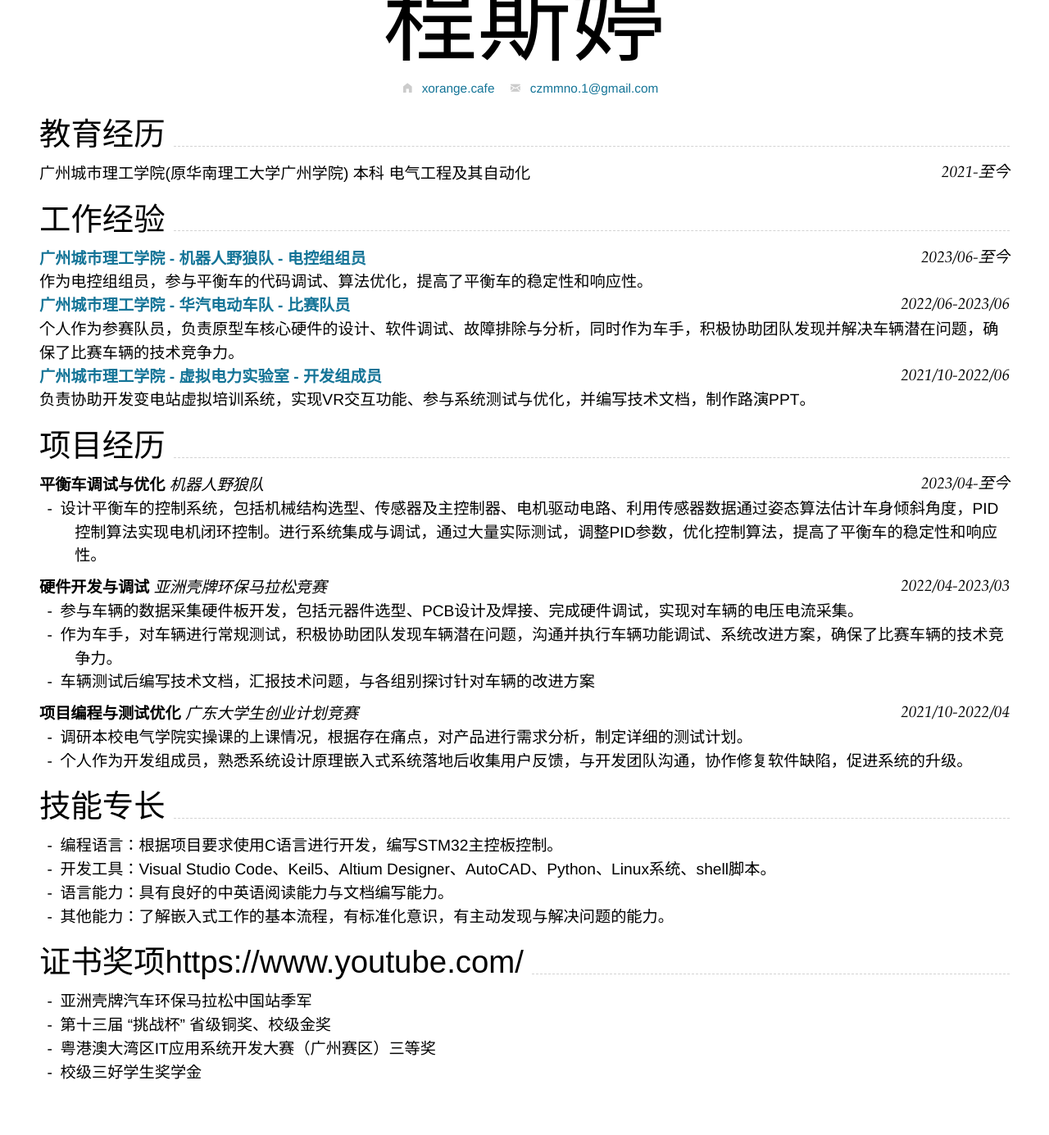
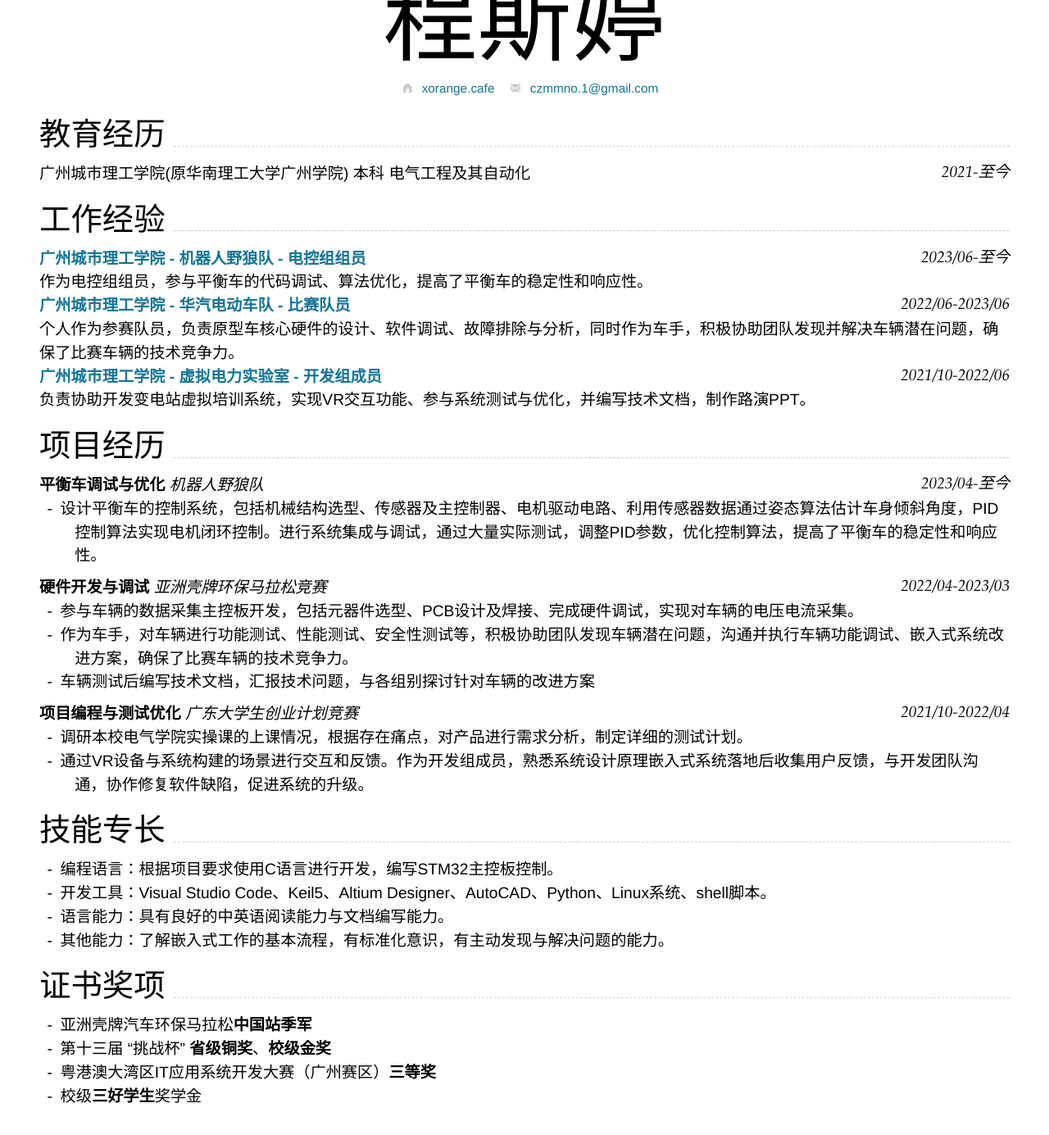
Before and after one commit to Lovelycz/stm, a Jekyll site: the page built from index.md, in a window 1280 px wide and 1400 px high, scrolled down 92 px. Shown: the top 1385 px of the window at 82% size. Built offline with Jekyll 4.4.1, drawn with Linux system fonts in a browser that asks for light colours; nearby versions of some CDN libraries; part of the change alters nothing that is shown.

Commit message:
index.md

```diff
--- a/index.md
+++ b/index.md
@@ -40,14 +40,14 @@ homepage:
 
 ### **硬件开发与调试** *亚洲壳牌环保马拉松竞赛* `2022/04-2023/03`
 
-- 参与车辆的数据采集硬件板开发，包括元器件选型、PCB设计及焊接、完成硬件调试，实现对车辆的电压电流采集。
-- 作为车手，对车辆进行常规测试，积极协助团队发现车辆潜在问题，沟通并执行车辆功能调试、系统改进方案，确保了比赛车辆的技术竞争力。
+- 参与车辆的数据采集主控板开发，包括元器件选型、PCB设计及焊接、完成硬件调试，实现对车辆的电压电流采集。
+- 作为车手，对车辆进行功能测试、性能测试、安全性测试等，积极协助团队发现车辆潜在问题，沟通并执行车辆功能调试、嵌入式系统改进方案，确保了比赛车辆的技术竞争力。
 - 车辆测试后编写技术文档，汇报技术问题，与各组别探讨针对车辆的改进方案
 
 ### **项目编程与测试优化** *广东大学生创业计划竞赛* `2021/10-2022/04`
 
 - 调研本校电气学院实操课的上课情况，根据存在痛点，对产品进行需求分析，制定详细的测试计划。
-- 个人作为开发组成员，熟悉系统设计原理嵌入式系统落地后收集用户反馈，与开发团队沟通，协作修复软件缺陷，促进系统的升级。
+- 通过VR设备与系统构建的场景进行交互和反馈。作为开发组成员，熟悉系统设计原理嵌入式系统落地后收集用户反馈，与开发团队沟通，协作修复软件缺陷，促进系统的升级。
 
 
 ## 技能专长
@@ -57,8 +57,8 @@ homepage:
 - 语言能力：具有良好的中英语阅读能力与文档编写能力。
 - 其他能力：了解嵌入式工作的基本流程，有标准化意识，有主动发现与解决问题的能力。
 
-## 证书奖项https://www.youtube.com/
-- 亚洲壳牌汽车环保马拉松中国站季军
-- 第十三届 “挑战杯” 省级铜奖、校级金奖
-- 粤港澳大湾区IT应用系统开发大赛（广州赛区）三等奖
-- 校级三好学生奖学金
+## 证书奖项
+- 亚洲壳牌汽车环保马拉松**中国站季军**
+- 第十三届 “挑战杯” **省级铜奖**、**校级金奖**
+- 粤港澳大湾区IT应用系统开发大赛（广州赛区）**三等奖**
+- 校级**三好学生**奖学金
```
